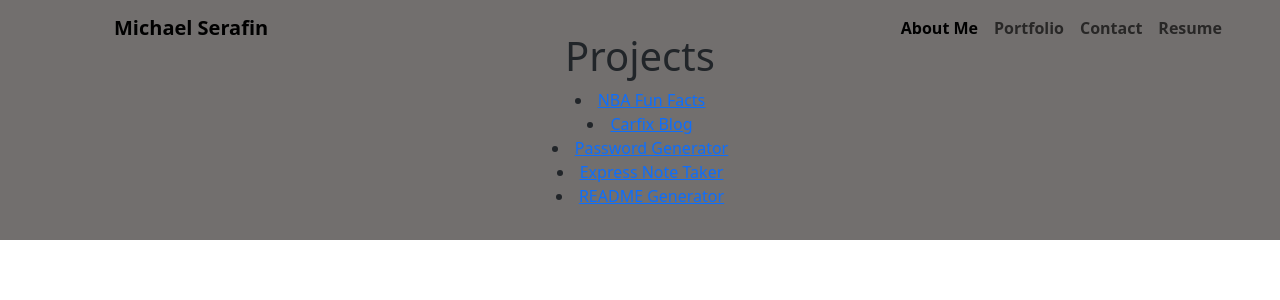
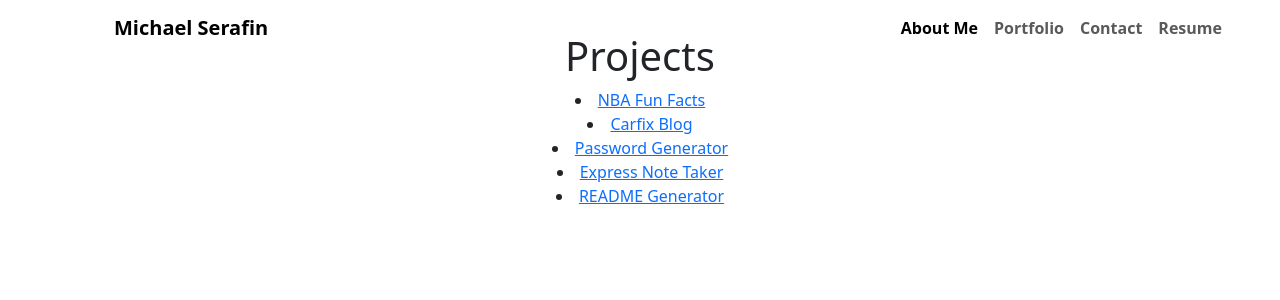
Before and after one commit to mserafin20/react-portfolio, a React (Vite) app in the folder react-portfolio/: page / in a window 1280 px wide. Shown: the top 300 px of the page. Built offline with nearby package versions, Linux system fonts and the light colour scheme.

Commit message:
Changed background color

```diff
--- a/react-portfolio/src/App.css
+++ b/react-portfolio/src/App.css
@@ -3,5 +3,5 @@
   padding: 2rem;
   text-align: center;
   box-sizing: border-box;
-  background-color: rgb(114, 111, 110);
+  background-color: 41463D;
 }
```
